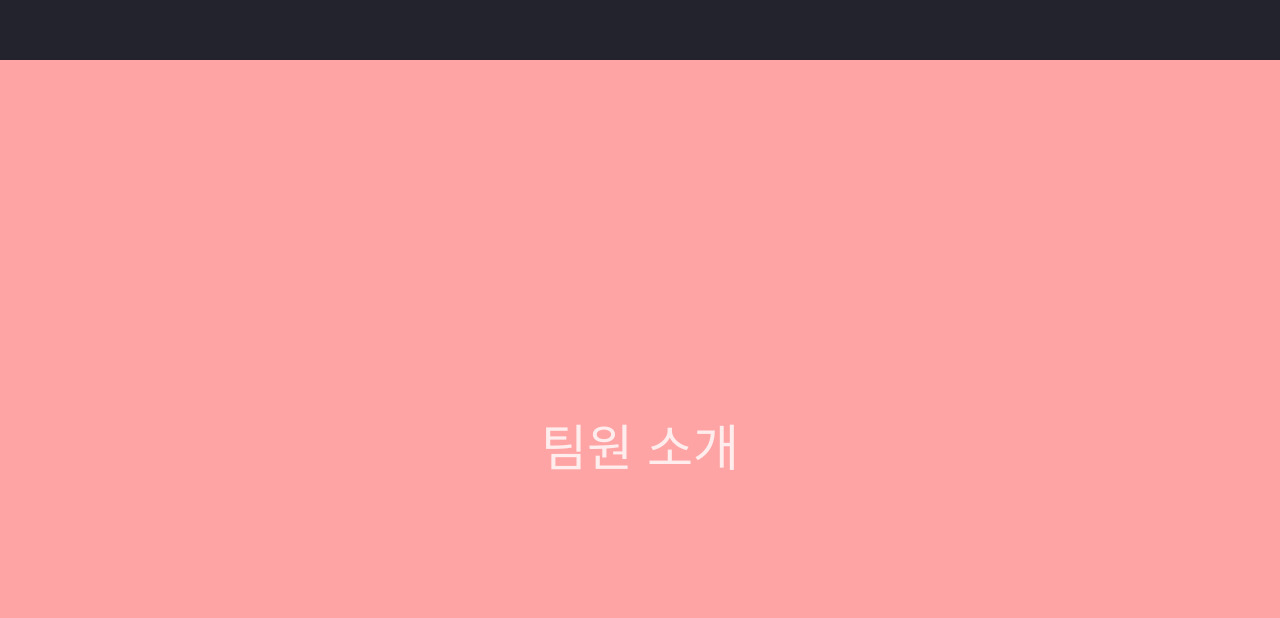
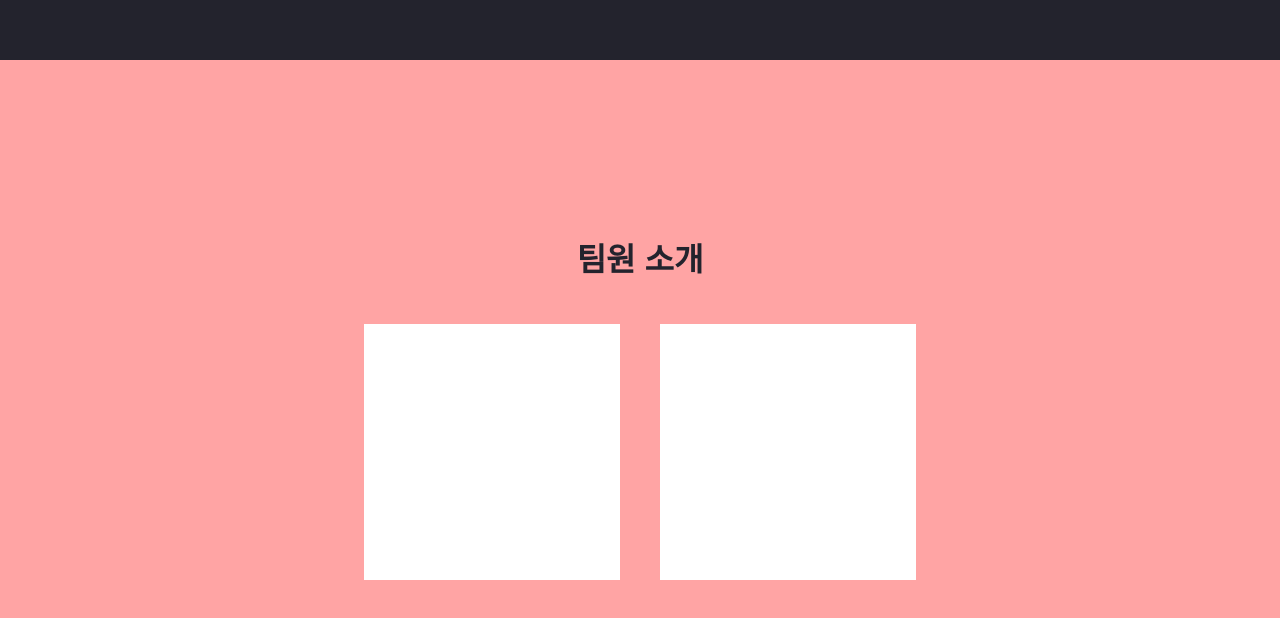
Before and after one commit to T-BluePot/portfolio, a React (Vite) app: page / in a window 1280 px wide. Shown: the part 740-1358 px from the top of the page. Built offline with nearby package versions, Linux system fonts and the light colour scheme.

Commit message:
팀원 사진 위치 지정

```diff
--- a/package.json
+++ b/package.json
@@ -7,7 +7,8 @@
     "dev": "vite --force",
     "build": "vite build",
     "lint": "eslint . --ext js,jsx --report-unused-disable-directives --max-warnings 0",
-    "preview": "vite preview"
+    "preview": "vite preview",
+    "start": "react-scripts start"
   },
   "dependencies": {
     "react": "^18.2.0",
--- a/src/components/Pages/APart/APageIntroduce.jsx
+++ b/src/components/Pages/APart/APageIntroduce.jsx
@@ -7,10 +7,12 @@ const APageIntroduce = () => {
       id="pageI"
       className="w-full h-screen">
       <div className="pt-44">
-        <div className="title pt-44 text-center">팀원 소개</div>
-        <div id="imageFace">
-          <div></div>
-          <div></div>
+        <div className="iTitle text-center">팀원 소개</div>
+        <div
+          id="imageFace"
+          className="pt-10 flex flex-wrap place-content-center">
+          <div className="faceImg w-64 h-64 mr-5"></div>
+          <div className="faceImg w-64 h-64 ml-5"></div>
         </div>
       </div>
     </div>
--- a/src/index.css
+++ b/src/index.css
@@ -26,7 +26,7 @@
 }
 
 body {
-  margin: 0px auto;
+  margin: 0px;
   padding: 0px;
 }
 
--- a/src/styles/APageIntroduce.css
+++ b/src/styles/APageIntroduce.css
@@ -2,6 +2,12 @@
   background-color: #ffa4a4;
 }
 
-.title {
-  font-weight: 500;
+.iTitle {
+  font-weight: 600;
+  font-size: 32px;
+  color: #23232d;
 }
+
+.faceImg {
+  background-color: #fff;
+}
```
